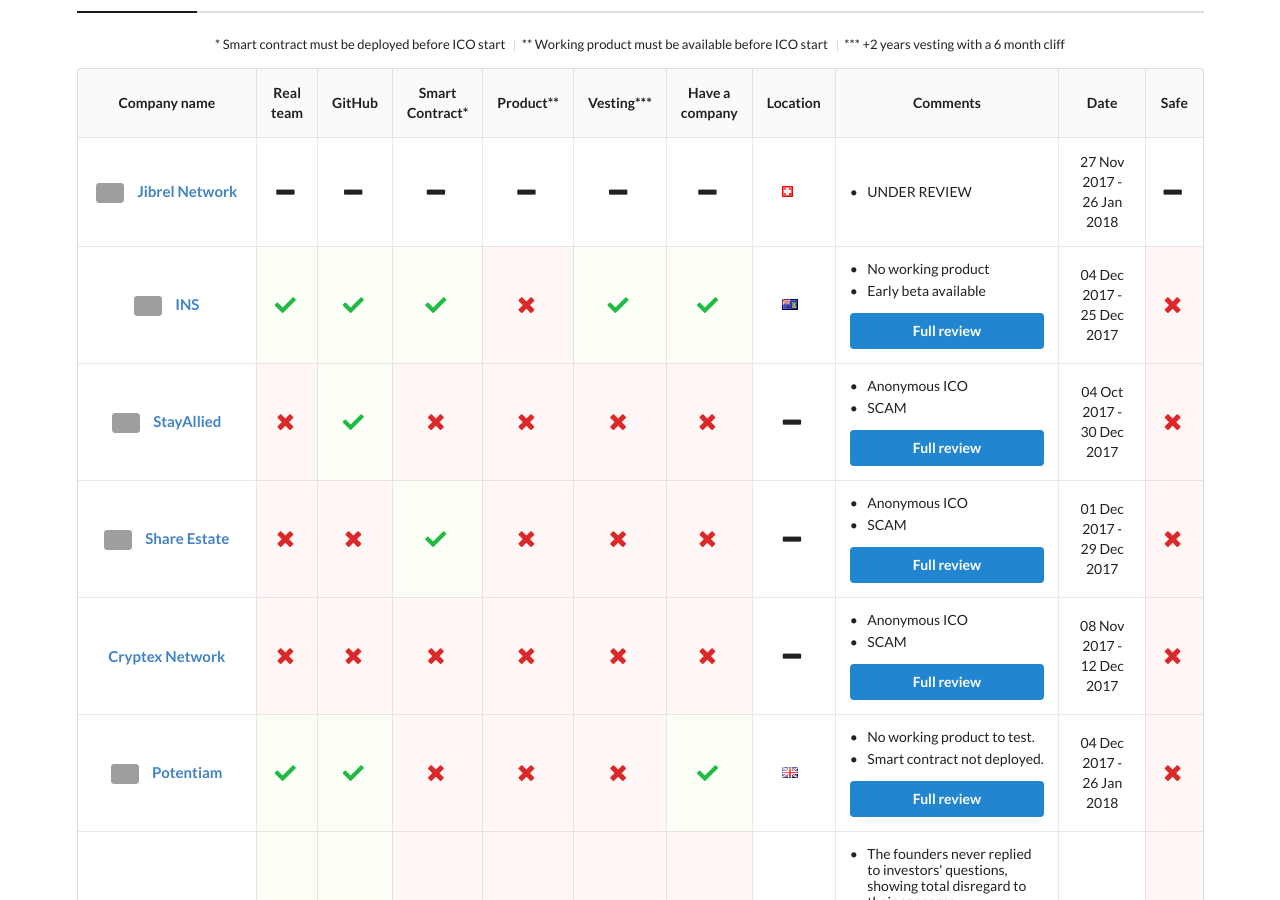
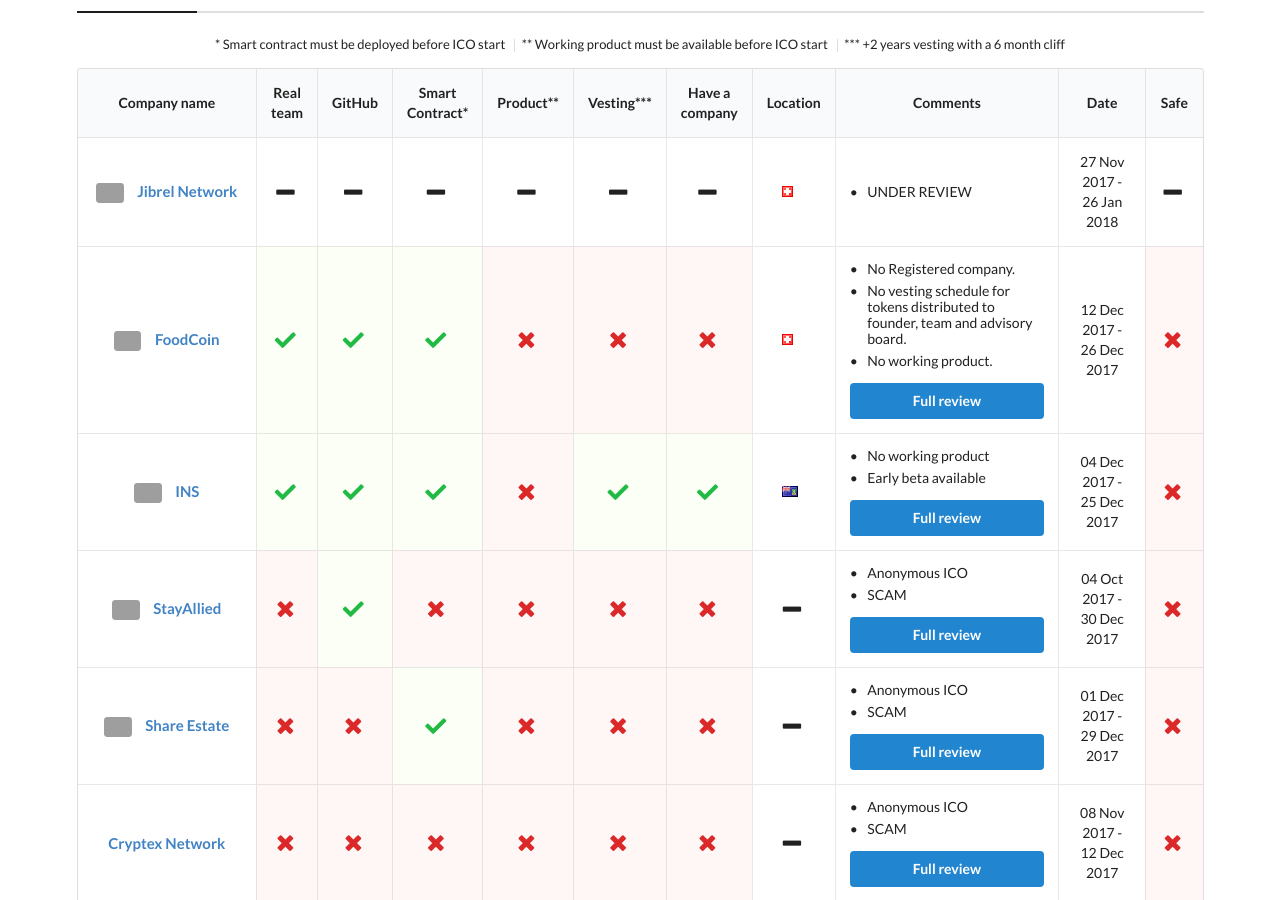
Before and after one commit to ico-check/ico-check, a Jekyll site: the page built from index.md, in a window 1280 px wide and 900 px high, scrolled down 473 px. Built offline with Jekyll 4.4.1, drawn with Linux system fonts in a browser that asks for light colours; nearby versions of some CDN libraries; grey boxes are pictures that could not be loaded.

Commit message:
19-foodcoin-ico-check
Added foodcoin

```diff
--- a/_data/icos.yml
+++ b/_data/icos.yml
@@ -16,6 +16,25 @@
   ico_end_date: 2018-01-26T00:00:00Z
   safe:
   issue_url:
+
+- name: FoodCoin
+  image: https://i.imgur.com/ZnlQy3i.png
+  url: https://www.foodcoin.io
+  real_team: true
+  github: true
+  smart_contract: true
+  product: false
+  min_vesting: false
+  have_company: false
+  location: Switzerland
+  comments:
+    - content: No Registered company.
+    - content: No vesting schedule for tokens distributed to founder, team and advisory board.
+    - content: No working product.
+  ico_start_date: 2017-12-12T11:00:00Z
+  ico_end_date: 2017-12-26T11:00:00Z
+  safe: false
+  issue_url: https://github.com/ico-check/ico-check/issues/19
 
 - name: INS
   image: https://i.imgur.com/uKGY73M.png
```
